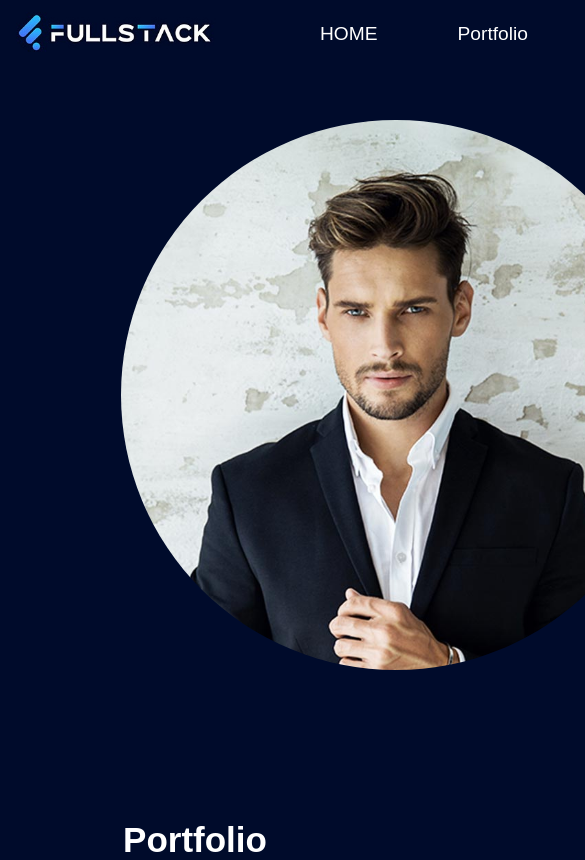
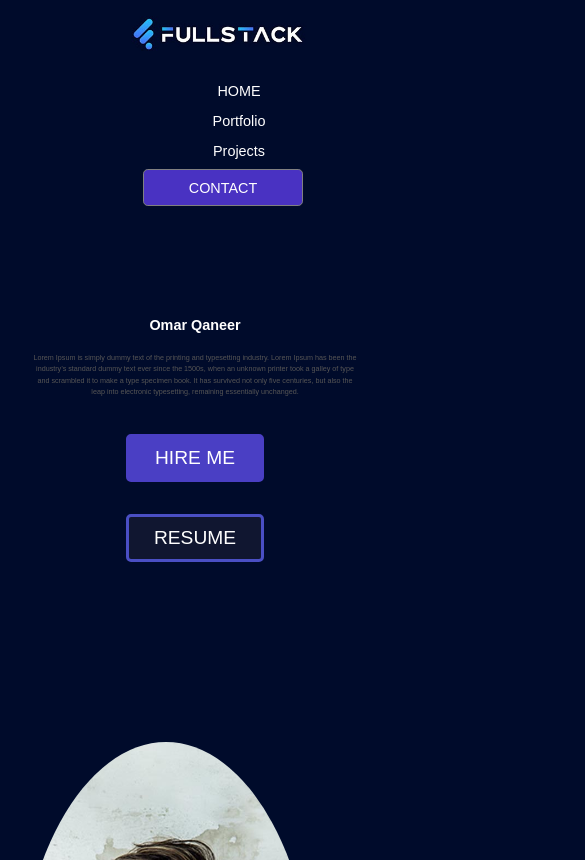
Before and after one commit to Omar-Qaneer/Portfolio-Site, a website: page src/index.html in a window 390 px wide. Shown: the top 860 px of the page, 585 px wide, since content can reach past the window. Drawn offline with nearby package versions, Linux system fonts and the light colour scheme; files that its build step writes are made by us from their sources.

Commit message:
Make the website responsive.

```diff
--- a/src/scss/blocks/_bio.scss
+++ b/src/scss/blocks/_bio.scss
@@ -10,6 +10,15 @@
     padding: 1rem 5rem;
     margin-top: 30px;
 
+    @include utils.respond('medium'){
+        grid-template-columns: 1fr;
+        padding: 1rem;
+        margin-bottom: 550px;
+    }
+    @include utils.respond('small'){
+        text-align: center;
+    }
+
     &__content {
         display: flex;
         flex-direction: column;
@@ -18,9 +27,11 @@
     &__image-container {
         width: 550px;
         height: 550px;
+        aspect-ratio: 1/1;
         overflow: hidden;
         border-radius: 50%;
         margin-bottom: 2rem;
+        flex-shrink: 0;
     }
 
     &__image {
@@ -28,18 +39,44 @@
         width:100%;
         height:100%;
     }
+    @include utils.respond('small') {
+        //margin: 0 auto 2em; // center card
+
+        &__image-container {
+          max-width: 300px; // smaller circle
+        }
+
+        &__content {
+          padding: 1em;
+          font-size: 0.9em;
+        }
+      }
 
     &__headline {
         font-size: 2.8em;
+        @include utils.respond('medium'){
+            font-size: 1.8em;
+        }
+        @include utils.respond('small'){
+            font-size: 1em;
+        }
     }
 
-    &__content {
+    &__description {
         @include utils.text-style(1em,#555, 1.6, 20px);
+        @include utils.respond('small'){
+            font-size: 0.5em;
+        }
     }
 
     &__ctas {
         display: flex;
         gap: 2rem;
+        @include utils.respond('small'){
+            flex-direction: column;
+            font-size: 1rem;
+            padding: 1rem 6rem;
+        }
     }
 
     &__button {
--- a/src/scss/blocks/_contact.scss
+++ b/src/scss/blocks/_contact.scss
@@ -11,10 +11,16 @@
     width: 90%;
     margin: 80px auto;
     min-height: calc(100vh - 160px);
+    @include utils.respond('medium'){
+        grid-template-columns: 1fr;
+    }
 
     &__info {
         padding: 40px;
         background: rgba(0, 0, 0, 0.4);
+        @include utils.respond('medium'){
+            padding: 20px;
+        }
     }
 
     &__headline {
@@ -49,6 +55,9 @@
         display: flex;
         flex-direction: column;
         justify-content: center;
+        @include utils.respond('medium'){
+            padding: 20px;
+        }
     }
 
     &__input,
--- a/src/scss/blocks/_footer.scss
+++ b/src/scss/blocks/_footer.scss
@@ -7,4 +7,8 @@
     padding: 13px 0;
     font-size: 0.9rem;
     width: 100%;
+    @include utils.respond('medium'){
+        font-size: 0.8rem;
+        padding: 10px 0;
+    }
 }
--- a/src/scss/blocks/_header.scss
+++ b/src/scss/blocks/_header.scss
@@ -4,13 +4,25 @@
     /*position: fixed;
     /*z-index: 10;*/
     width: 100%;
+    display: flex;
     @include utils.flex(space-between, center, row);
     background-color: utils.$primary-color;
+    @include utils.respond('small'){
+        flex-direction: column;
+        align-items: center;
+        padding: 1rem;
+    }
 
     &__logo-image {
         height: 40px;
         width: auto;
         max-width: 200px;
         padding-left: 1rem;
+        @include utils.respond('small'){
+            height: 30px;
+        }
+        @include utils.respond('medium'){
+            height: 35px;
+        }
     }
 }
--- a/src/scss/blocks/_latest-projects.scss
+++ b/src/scss/blocks/_latest-projects.scss
@@ -16,6 +16,10 @@
         display: flex;
         justify-content: space-between;
         margin: 30px 30px;
+        @include utils.respond('small'){
+            flex-direction: column;
+            padding: 1rem;
+        }
     }
 
     &__actions {
--- a/src/scss/blocks/_navbar.scss
+++ b/src/scss/blocks/_navbar.scss
@@ -2,8 +2,25 @@
 
 .navbar {
     margin-right: 2rem;
+    /*display: flex;
+
+    @include utils.respond('small'){
+        flex-direction: column;
+        align-items: center;
+        padding: 1rem;
+    }*/
+
+    @include utils.respond('medium'){
+        padding: 0.5rem 1rem;
+    }
+
     &__list {
+        display: flex;
         @include utils.flex(space-between, center, row);
+        @include utils.respond('small'){
+            flex-direction: column;
+            gap: 0.5rem;
+        }
     }
 
     &__item {
@@ -27,6 +44,10 @@
         color: white;
         text-decoration: none;
         font-size: 1.2rem;
+        @include utils.respond('medium'){
+            font-size: 0.9rem;
+            padding: 0.4rem 0.8rem;
+        }
     }
 
     &__link:hover {
--- a/src/scss/blocks/_project-card.scss
+++ b/src/scss/blocks/_project-card.scss
@@ -22,4 +22,15 @@
         @include utils.text-style(1em,#555, 1.6, 9px);
         padding: 1.5em;
     }
+
+    @include utils.respond('medium') {
+        max-width: 350px;
+        min-height: 450px;
+      }
+
+      @include utils.respond('small') {
+        max-width: 100%;
+        min-height: 400px;
+        margin-bottom: 2em;
+      }
 }
--- a/src/scss/utils/_mixins.scss
+++ b/src/scss/utils/_mixins.scss
@@ -1,5 +1,4 @@
 @mixin flex($justify: center, $align: center, $direction: row) {
-    display: flex;
     justify-content: $justify;
     align-items: $align;
     flex-direction: $direction;
@@ -31,3 +30,16 @@
       opacity: 0.9;
     }
   }
+
+  @mixin respond($breakpoint) {
+    @if $breakpoint == 'small' {
+      @media (max-width: 480px) {
+        @content;
+      }
+    }
+    @else if $breakpoint == 'medium' {
+      @media (max-width: 768px) {
+        @content;
+      }
+    }
+  }
```
Also changed, not shown: css/styles.css, 1 other file.
